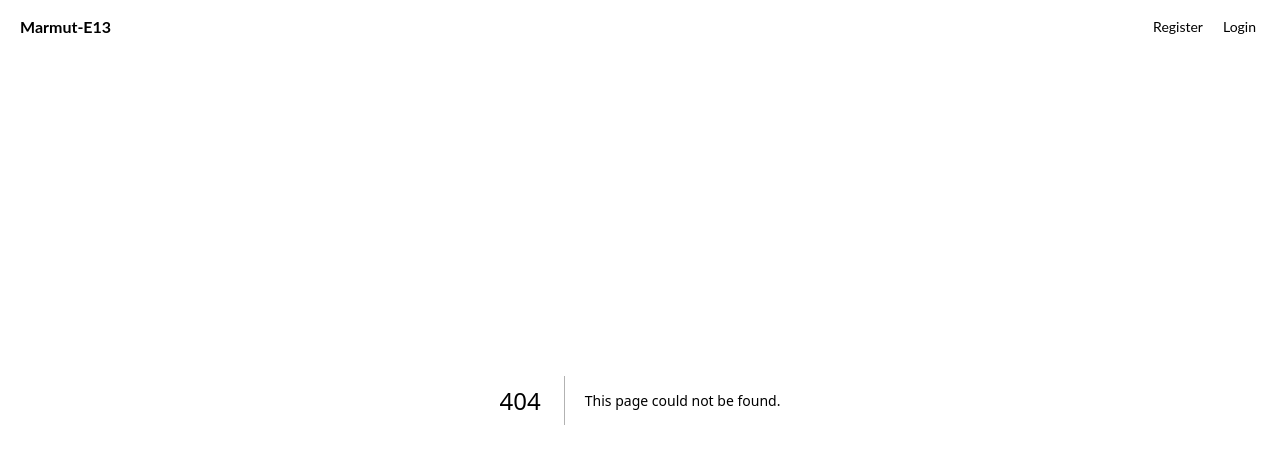
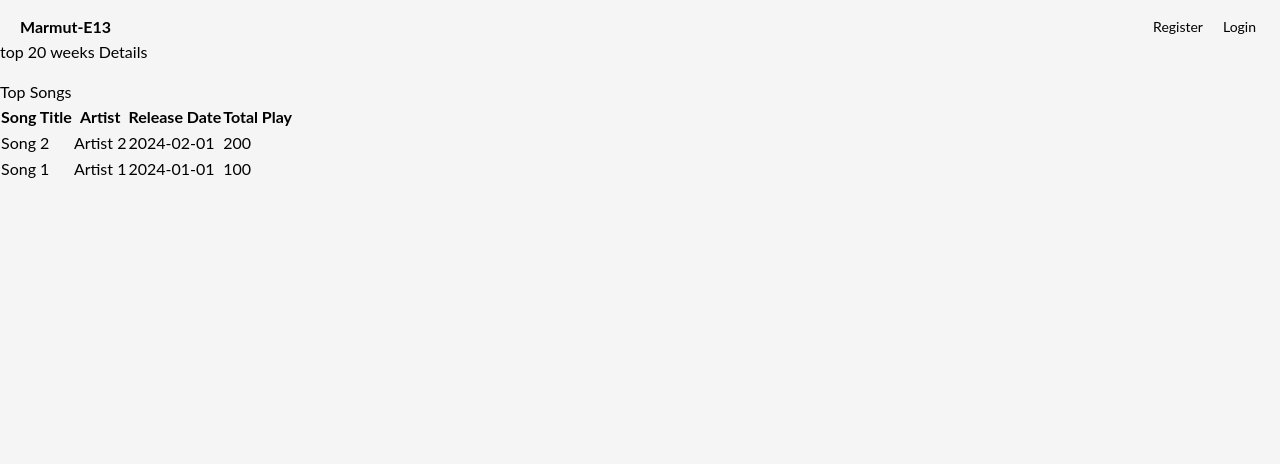
Before and after one commit to Marmut-E13/marmut, a Next.js app: page /chart/caaa6fd4-404c-422f-8137-3a89d6b08807 in a window 1280 px wide. Before the commit this address had no page. Shown: the top 464 px of the page. Built offline with nearby package versions, Linux system fonts and the light colour scheme.

Commit message:
create chart and chart details page

```diff
--- /dev/null
+++ b/src/app/chart/[id]/page.tsx
@@ -0,0 +1,83 @@
+"use client"
+
+import Head from 'next/head';
+import { useRouter } from 'next/navigation';
+
+interface Chart {
+    id: string;
+    type: string;
+    // Add more properties as needed
+}
+
+interface Song {
+    id: string;
+    title: string;
+    artist: string;
+    releaseDate: string;
+    totalPlay: number;
+    // Add more properties as needed
+  }
+
+const Details: React.FC = () => {
+    const router = useRouter();
+
+    const chart: Chart = {
+        id: 'caaa6fd4-404c-422f-8137-3a89d6b08807',
+        type: 'top 20 weeks'
+    };
+
+    // Dummy data for songs in the chart
+    const songs: Song[] = [
+        {
+        id: '1',
+        title: 'Song 1',
+        artist: 'Artist 1',
+        releaseDate: '2024-01-01',
+        totalPlay: 100,
+        },
+        {
+        id: '2',
+        title: 'Song 2',
+        artist: 'Artist 2',
+        releaseDate: '2024-02-01',
+        totalPlay: 200,
+        },
+    ];
+
+    const sortedSongs = [...songs].sort((a, b) => b.totalPlay - a.totalPlay);
+
+    return (
+        <div className="py-5">
+            <div className="container mt-5">
+                <Head>
+                    <title>{chart.type} Details</title>
+                </Head>
+                <h1>{chart.type} Details</h1>
+
+                <h2 className="mt-4">Top Songs</h2>
+                <table className="table">
+                    <thead>
+                    <tr>
+                        <th scope="col">Song Title</th>
+                        <th scope="col">Artist</th>
+                        <th scope="col">Release Date</th>
+                        <th scope="col">Total Play</th>
+                    </tr>
+                    </thead>
+                    <tbody>
+                    {sortedSongs.slice(0, 20).map((song) => (
+                        <tr key={song.id}>
+                        <td>{song.title}</td>
+                        <td>{song.artist}</td>
+                        <td>{song.releaseDate}</td>
+                        <td>{song.totalPlay}</td>
+                        </tr>
+                    ))}
+                    </tbody>
+                </table>
+            </div>
+        </div>
+    )
+}
+
+export default Details;
--- /dev/null
+++ b/src/app/chart/page.tsx
@@ -0,0 +1,58 @@
+"use client"
+
+import Head from 'next/head';
+import Link from 'next/link';
+
+interface Chart {
+    id: string;
+    type: string;
+    // Add more properties as needed
+}
+
+const Chart: React.FC = () => {
+    const charts: Chart[] = [
+        {
+          id: 'caaa6fd4-404c-422f-8137-3a89d6b08807',
+          type: 'top 20 weekly',
+        },
+        {
+          id: 'f277d6ba-5b25-4f19-91c6-cb3f7633cf39',
+          type: 'top 20 daily',
+        },
+    ];
+
+    return (
+        <div className="py-5">
+            <div className="container mt-5">
+                <Head>
+                    <title>Chart List</title>
+                </Head>
+                <h1 className='my-2 font-bold text-xl'>Chart List</h1>
+                <table className="table">
+                    <thead>
+                    <tr>
+                        <th scope="col">Chart Name</th>
+                        <th scope="col">Action</th>
+                    </tr>
+                    </thead>
+                    <tbody>
+                    {charts.map((chart) => (
+                        <tr key={chart.id}>
+                        <td>
+                            <p>{chart.type}</p>
+                        </td>
+                        <td>
+                            <Link href={`/chart/${chart.id}`}>
+                                <p className='text-primary'><u>details</u></p>
+                            </Link>
+                        </td>
+                        </tr>
+                    ))}
+                    </tbody>
+                </table>
+            </div>
+        </div>
+    )
+}
+
+export default Chart;
--- a/src/app/globals.css
+++ b/src/app/globals.css
@@ -11,4 +11,6 @@
 body {
   font-family: 'Lato', 'sans-serif';
   background-color: #F5F5F5;
+
+
 }
```
